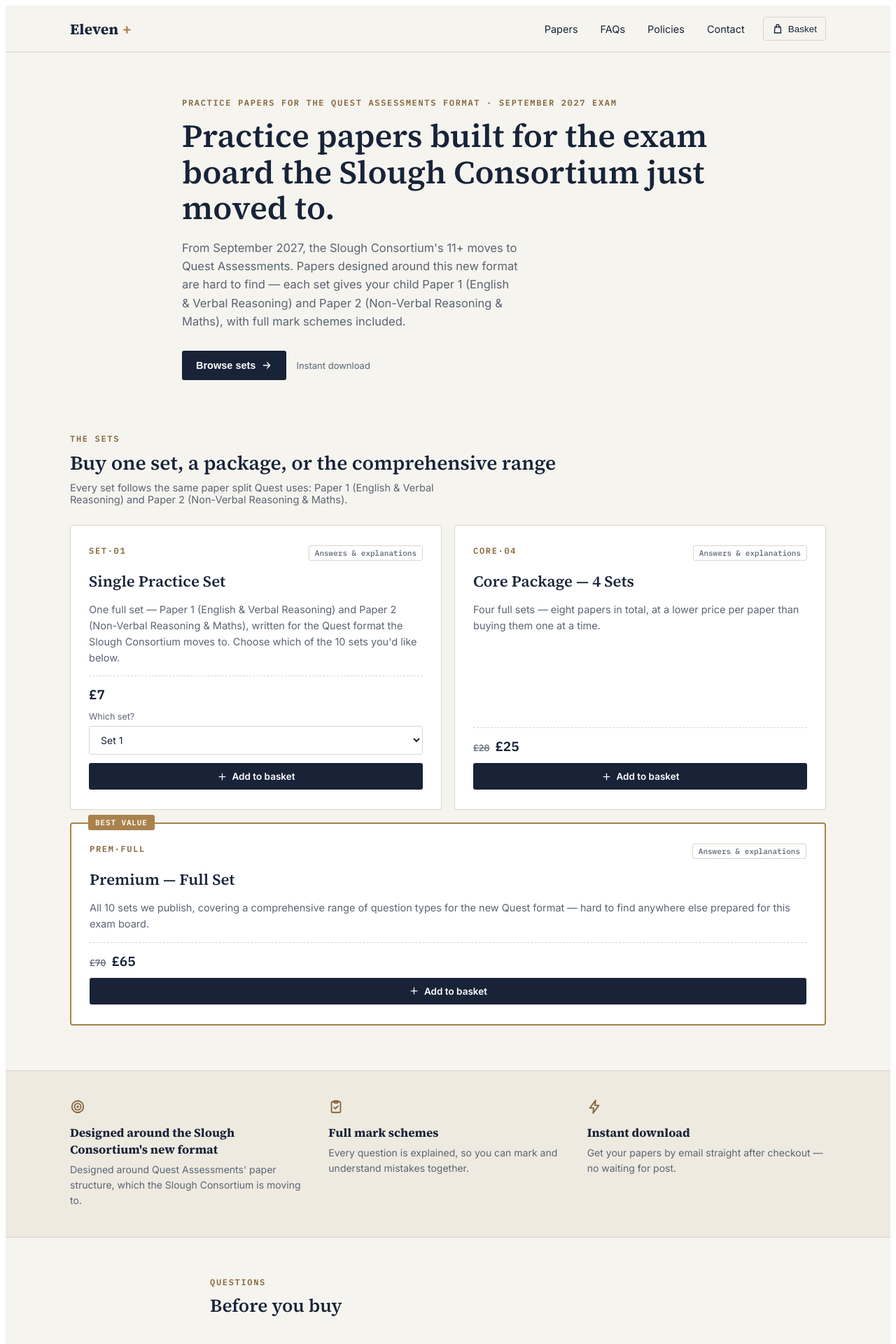
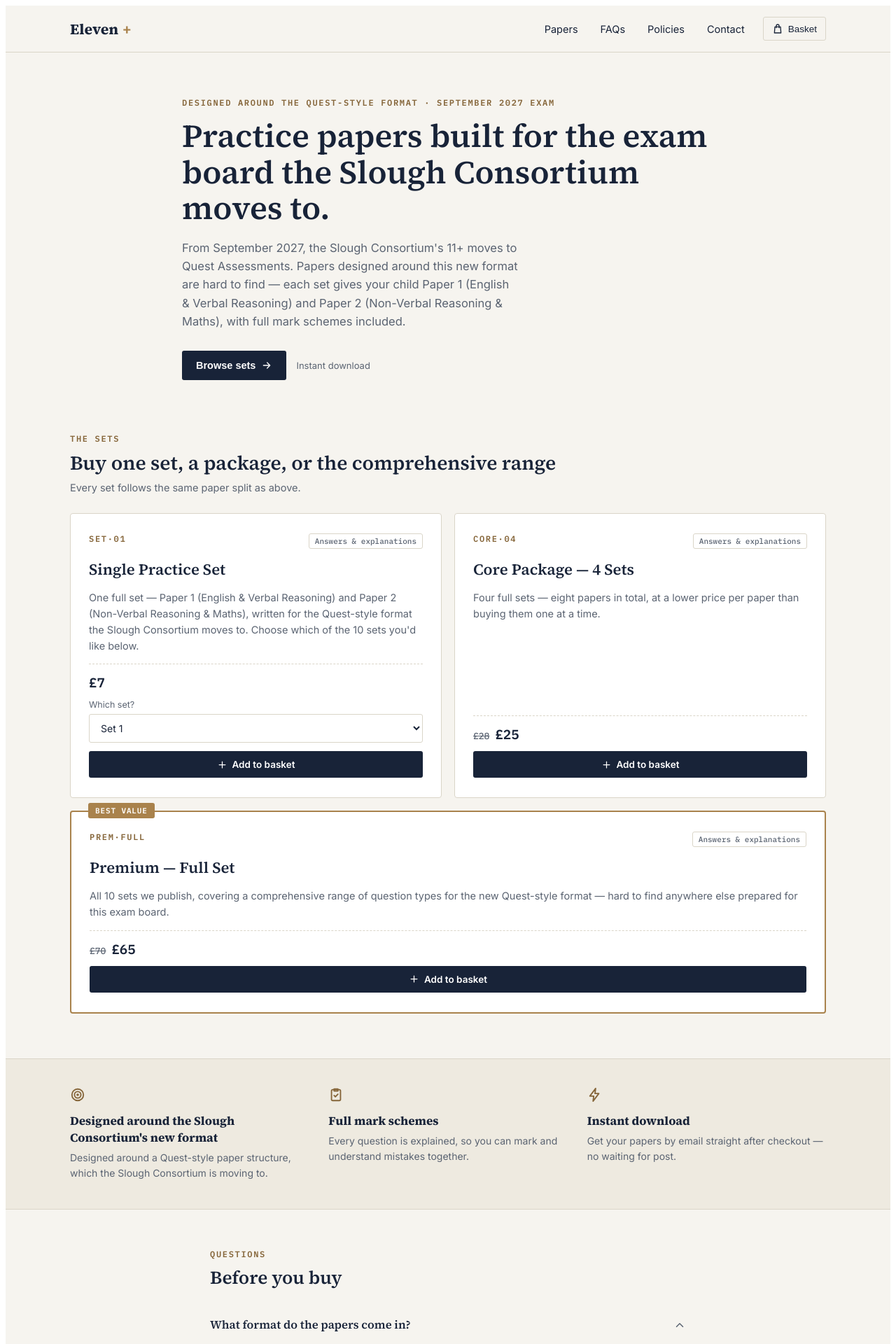
Before and after one commit to i4960550-sys/eleven-plus-site, a React (Vite) app: page / in a window 1280 px wide. Shown: the top 1920 px of the page at 70% size. Built offline with nearby package versions, Linux system fonts and the light colour scheme.

Commit message:
Fix tense error, hedge Quest format claims, cut repeated paper-split copy

```diff
--- a/index.html
+++ b/index.html
@@ -4,7 +4,7 @@
     <meta charset="UTF-8" />
     <meta name="viewport" content="width=device-width, initial-scale=1.0" />
     <title>Eleven+ — Slough 11+ Practice Sets</title>
-    <meta name="description" content="Independent practice sets designed around the Slough Consortium's Quest Assessments 11+ format." />
+    <meta name="description" content="Independent practice sets designed around the Slough Consortium's Quest-style 11+ format." />
   </head>
   <body>
     <div id="root"></div>
--- a/src/App.jsx
+++ b/src/App.jsx
@@ -58,7 +58,7 @@
     code: "SET·01",
     subject: "Single set",
     title: "Single Practice Set",
-    desc: "One full set — Paper 1 (English & Verbal Reasoning) and Paper 2 (Non-Verbal Reasoning & Maths), written for the Quest format the Slough Consortium moves to. Choose which of the 10 sets you'd like below.",
+    desc: "One full set — Paper 1 (English & Verbal Reasoning) and Paper 2 (Non-Verbal Reasoning & Maths), written for the Quest-style format the Slough Consortium moves to. Choose which of the 10 sets you'd like below.",
     price: 7,
     pickSets: 10,
   },
@@ -78,7 +78,7 @@
   code: "PREM·FULL",
   subject: "Premium",
   title: "Premium — Full Set",
-  desc: "All 10 sets we publish, covering a comprehensive range of question types for the new Quest format — hard to find anywhere else prepared for this exam board.",
+  desc: "All 10 sets we publish, covering a comprehensive range of question types for the new Quest-style format — hard to find anywhere else prepared for this exam board.",
   price: 65,
   originalPrice: 70,
 };
@@ -913,7 +913,7 @@
             padding: "64px 24px 56px",
           }}
         >
-          <Eyebrow>Practice papers for the Quest Assessments format · September 2027 exam</Eyebrow>
+          <Eyebrow>Designed around the Quest-style format · September 2027 exam</Eyebrow>
           <h1
             style={{
               fontFamily: "'Source Serif 4', serif",
@@ -924,7 +924,7 @@
               margin: "14px 0 18px",
             }}
           >
-            Practice papers built for the exam board the Slough Consortium just moved to.
+            Practice papers built for the exam board the Slough Consortium moves to.
           </h1>
           <p style={{ fontSize: 16.5, lineHeight: 1.6, color: TOKENS.inkSoft, maxWidth: 480, margin: "0 0 28px" }}>
             From September 2027, the Slough Consortium's 11+ moves to Quest Assessments. Papers designed around this
@@ -962,8 +962,7 @@
               Buy one set, a package, or the comprehensive range
             </h2>
             <p style={{ fontSize: 14.5, color: TOKENS.inkSoft, margin: "8px 0 0", maxWidth: 520 }}>
-              Every set follows the same paper split Quest uses: Paper 1 (English & Verbal Reasoning) and
-              Paper 2 (Non-Verbal Reasoning & Maths).
+              Every set follows the same paper split as above.
             </p>
           </div>
           <div
@@ -994,7 +993,7 @@
             }}
           >
             {[
-              { t: "Designed around the Slough Consortium's new format", d: "Designed around Quest Assessments' paper structure, which the Slough Consortium is moving to.", Icon: Target },
+              { t: "Designed around the Slough Consortium's new format", d: "Designed around a Quest-style paper structure, which the Slough Consortium is moving to.", Icon: Target },
               { t: "Full mark schemes", d: "Every question is explained, so you can mark and understand mistakes together.", Icon: ClipboardCheck },
               { t: "Instant download", d: "Get your papers by email straight after checkout — no waiting for post.", Icon: Bolt },
             ].map((f) => (
```
